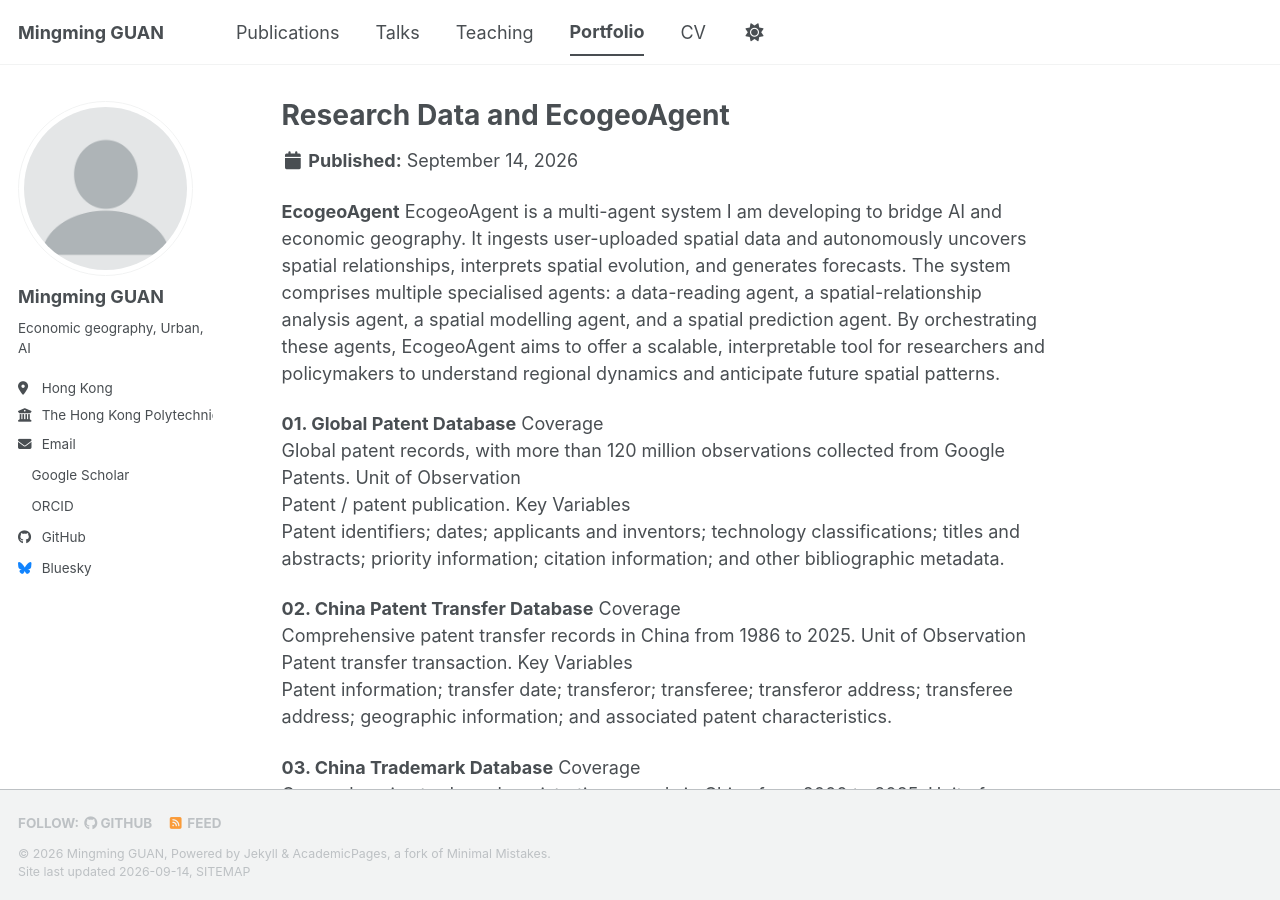
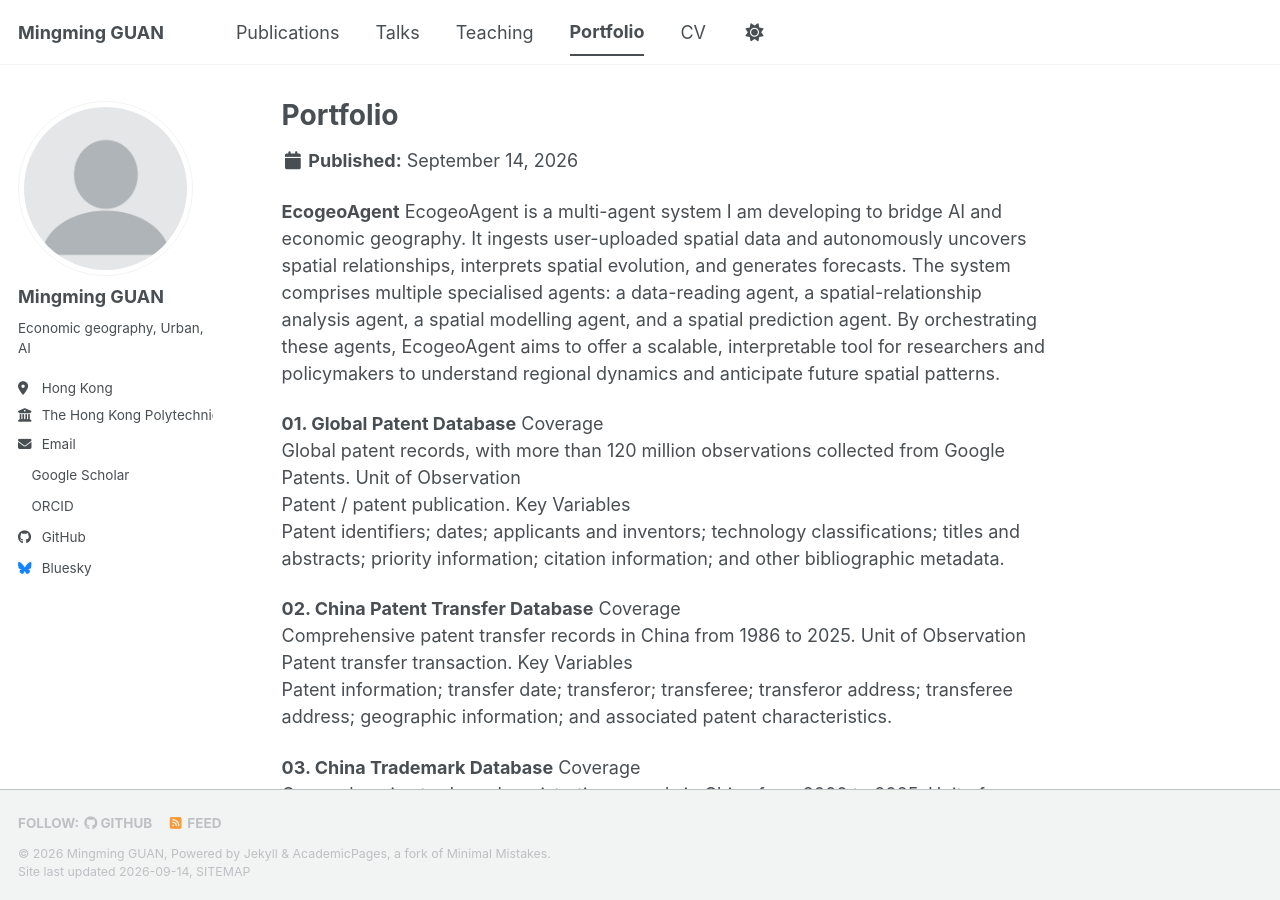
Before and after one commit to geogmm/geogmm.github.io, a Jekyll site: the page built from _portfolio/portfolio-3.md, in a window 1280 px wide and 900 px high. Built offline with Jekyll 4.4.1, drawn with Linux system fonts in a browser that asks for light colours; a style sheet for code colours, icons or effects is not loaded.

Commit message:
Revise title and permalink in portfolio-3.md
Updated the title and permalink for the portfolio entry.

```diff
--- a/_portfolio/portfolio-3.md
+++ b/_portfolio/portfolio-3.md
@@ -1,8 +1,9 @@
 ---
-title: "Research Data and EcogeoAgent"
+title: "Portfolio"
+permalink: /portfolio/
+author_profile: true
+---
 
-collection: portfolio
----
 
 **EcogeoAgent**
 EcogeoAgent is a multi-agent system I am developing to bridge AI and economic geography. It ingests user-uploaded spatial data and autonomously uncovers spatial relationships, interprets spatial evolution, and generates forecasts. The system comprises multiple specialised agents: a data-reading agent, a spatial-relationship analysis agent, a spatial modelling agent, and a spatial prediction agent. By orchestrating these agents, EcogeoAgent aims to offer a scalable, interpretable tool for researchers and policymakers to understand regional dynamics and anticipate future spatial patterns.
```
